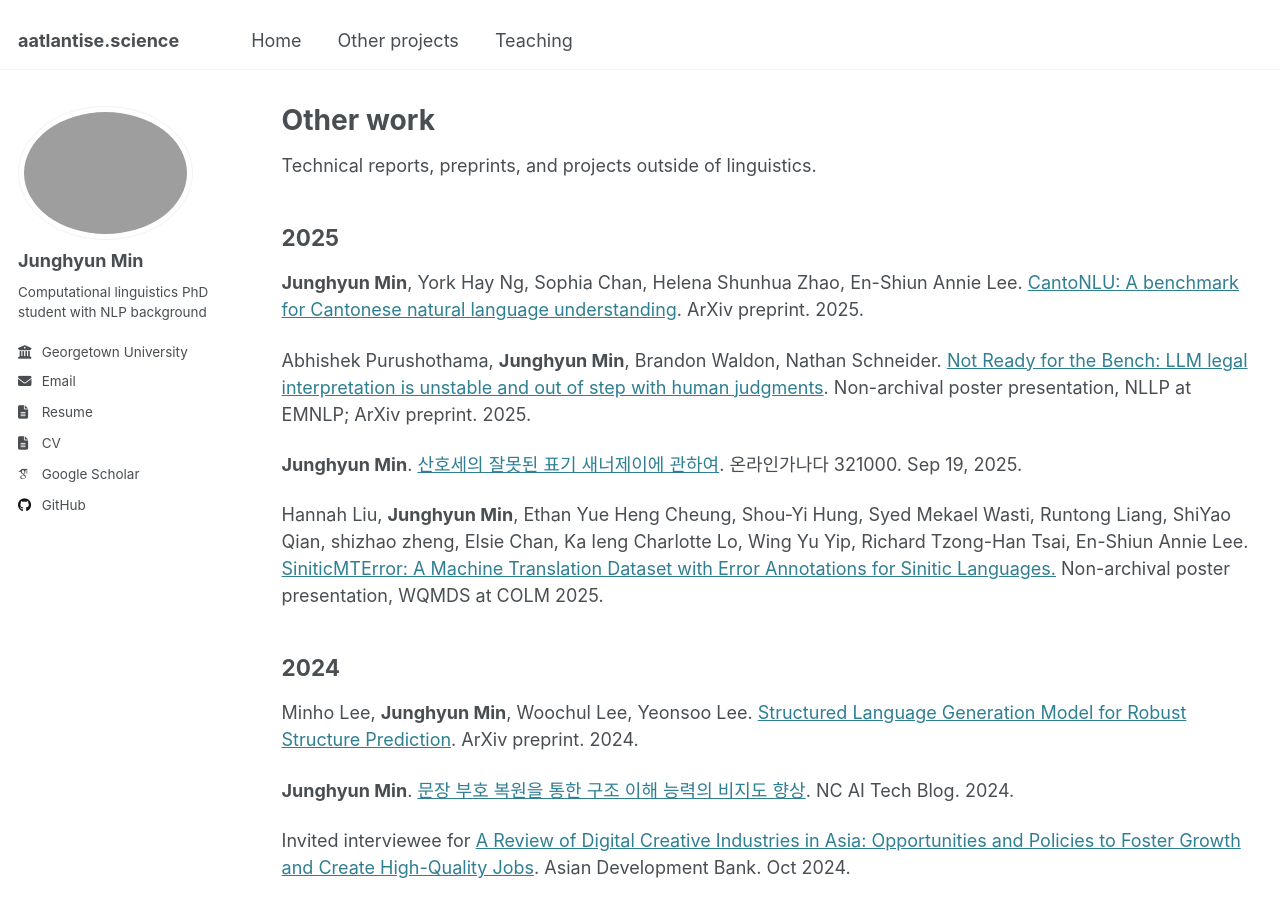
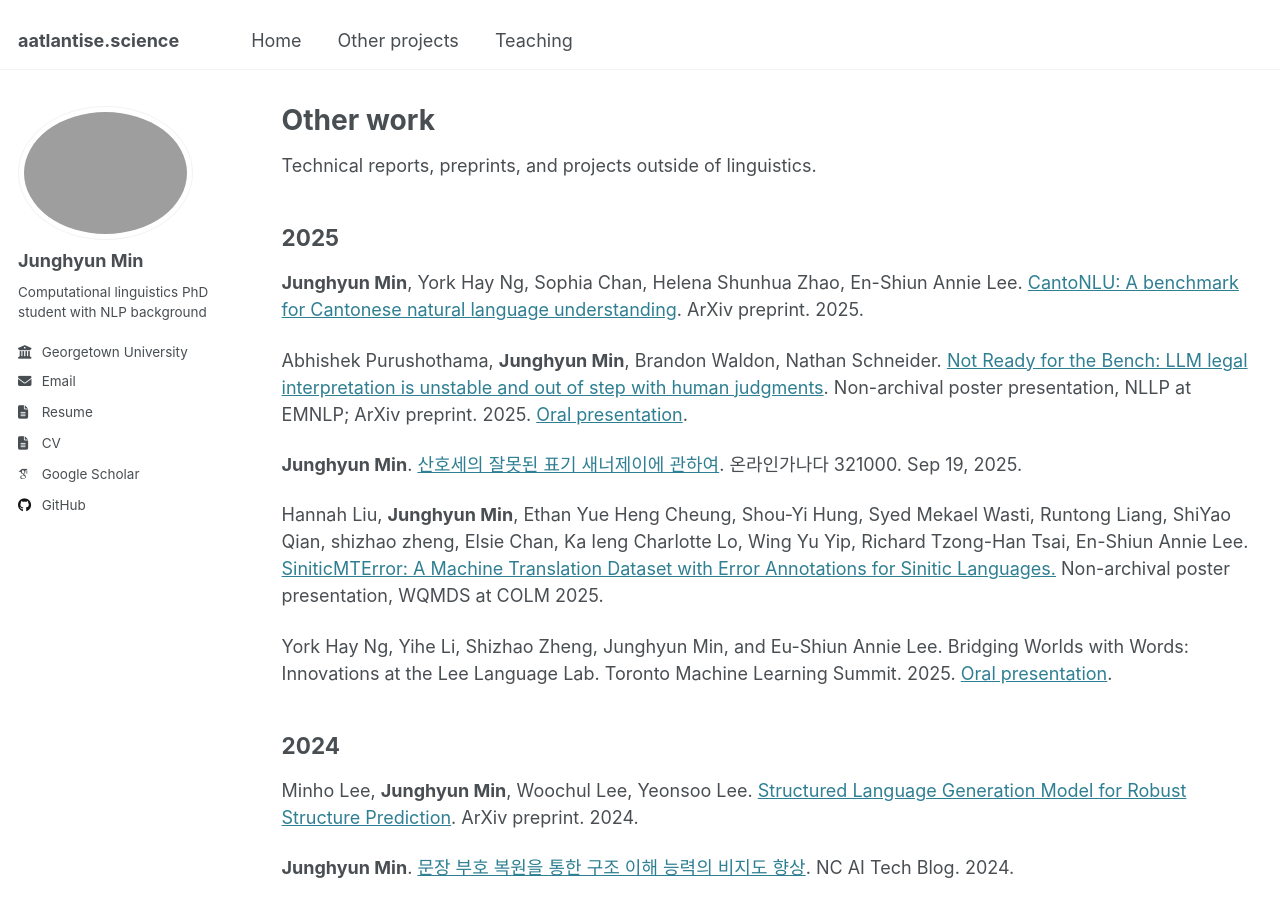
Before and after one commit to Aatlantise/aatlantise.github.io, a Jekyll site: the page built from _pages/extraling.md, in a window 1280 px wide and 900 px high. Built offline with Jekyll 4.4.1, drawn with Linux system fonts in a browser that asks for light colours; some web fonts are replaced.

Commit message:
[Chore] Add oral presentation links

```diff
--- a/_pages/extraling.md
+++ b/_pages/extraling.md
@@ -16,7 +16,7 @@ ArXiv preprint. 2025.
 
 Abhishek Purushothama, **Junghyun Min**, Brandon Waldon, Nathan Schneider.
 [Not Ready for the Bench: LLM legal interpretation is unstable and out of step with human judgments](https://arxiv.org/abs/2510.25356).
-Non-archival poster presentation, NLLP at EMNLP; ArXiv preprint. 2025.
+Non-archival poster presentation, NLLP at EMNLP; ArXiv preprint. 2025. [Oral presentation](https://www.youtube.com/watch?v=HGgZeFhUYpo&t=7275s).
 
 **Junghyun Min**.
 [산호세의 잘못된 표기 새너제이에 관하여](https://korean.go.kr/front/onlineQna/onlineQnaView.do?mn_id=216&qna_seq=321000&pageIndex=10&searchCondition=qsubject&searchKeyword=).
@@ -25,6 +25,11 @@ Non-archival poster presentation, NLLP at EMNLP; ArXiv preprint. 2025.
 Hannah Liu, **Junghyun Min**, Ethan Yue Heng Cheung, Shou-Yi Hung, Syed Mekael Wasti, Runtong Liang, ShiYao Qian, shizhao zheng, Elsie Chan, Ka Ieng Charlotte Lo, Wing Yu Yip, Richard Tzong-Han Tsai, En-Shiun Annie Lee.
 [SiniticMTError: A Machine Translation Dataset with Error Annotations for Sinitic Languages.](https://arxiv.org/abs/2509.20557v1)
 Non-archival poster presentation, WQMDS at COLM 2025.
+
+York Hay Ng, Yihe Li, Shizhao Zheng, Junghyun Min, and Eu-Shiun Annie Lee.
+Bridging Worlds with Words: Innovations at the Lee Language Lab. Toronto Machine Learning Summit. 2025.
+[Oral presentation](https://youtu.be/09KRDdTlFj4?si=HwX4wk0FXpV2PXWi&t=1387).
+
 
 ## 2024
 Minho Lee, **Junghyun Min**, Woochul Lee, Yeonsoo Lee.
```
